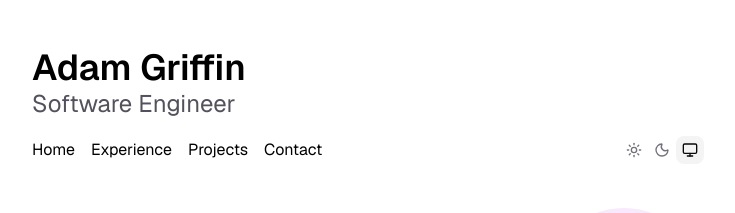
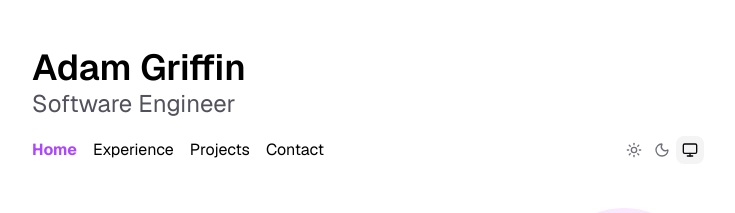
Before and after one commit to adamwgriffin/portfolio, a Next.js app: page / in a window 1280 px wide. Shown: the top 213 px of the page, without its empty margins (272-1007 px from the left). Built offline with nearby package versions, Linux system fonts and the light colour scheme.

Commit message:
Moved navigation into client component
I want to be able to highlight the active link and it's difficult to do with a server component.

```diff
--- a/components/Header.tsx
+++ b/components/Header.tsx
@@ -1,14 +1,9 @@
 import Link from "next/link";
 import { ThemeSwitch } from "./ThemeSwitch";
+import { Navigation } from "@/components/Navigation";
+import { Suspense } from "react";
 
-const navItems = {
-  "/": { name: "Home" },
-  "/experience": { name: "Experience" },
-  "/projects": { name: "Projects" },
-  "/contact": { name: "Contact" }
-};
-
-export function Header() {
+export async function Header() {
   return (
     <header className="pt-12 pb-6">
       <div className="text-center md:text-left">
@@ -30,20 +25,13 @@ export function Header() {
           className="flex flex-col items-center md:flex-row md:justify-between
             pt-4 gap-4"
         >
-          <nav className="flex gap-4">
-            {Object.entries(navItems).map(([path, { name }]) => (
-              <Link
-                key={path}
-                href={path}
-                className="transition-all hover:text-neutral-500
-                  dark:hover:text-neutral-200 flex align-middle relative"
-              >
-                {name}
-              </Link>
-            ))}
-          </nav>
+          <Suspense>
+            <Navigation />
+          </Suspense>
           <div className="h-7">
-            <ThemeSwitch />
+            <Suspense>
+              <ThemeSwitch />
+            </Suspense>
           </div>
         </div>
       </div>
--- /dev/null
+++ b/components/Navigation.tsx
@@ -0,0 +1,35 @@
+"use client";
+
+import Link from "next/link";
+import { usePathname } from "next/navigation";
+
+const navItems = {
+  "/": { name: "Home" },
+  "/experience": { name: "Experience" },
+  "/projects": { name: "Projects" },
+  "/contact": { name: "Contact" }
+};
+
+export function Navigation() {
+  const currentPathname = usePathname();
+
+  return (
+    <nav className="flex gap-4">
+      {Object.entries(navItems).map(([path, { name }]) => (
+        <Link
+          key={path}
+          href={path}
+          aria-current={path === currentPathname ? "page" : false}
+          className="transition-all
+            not-aria-[current=page]:hover:text-neutral-500
+            dark:not-aria-[current=page]:hover:text-neutral-200 flex
+            align-middle relative aria-[current=page]:text-purple-500
+            dark:aria-[current=page]:text-fuchsia-300
+            aria-[current=page]:font-bold"
+        >
+          {name}
+        </Link>
+      ))}
+    </nav>
+  );
+}
```
